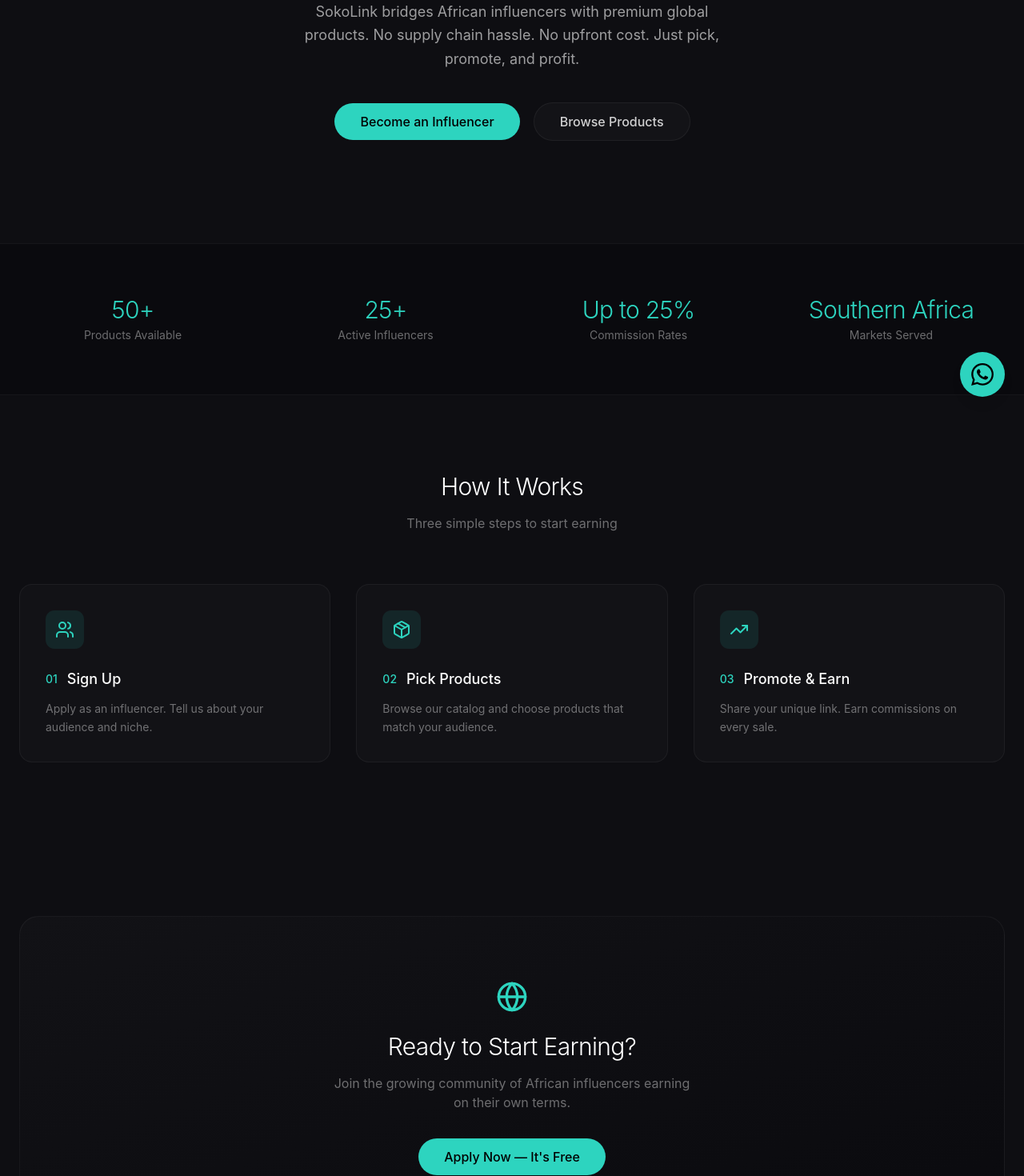
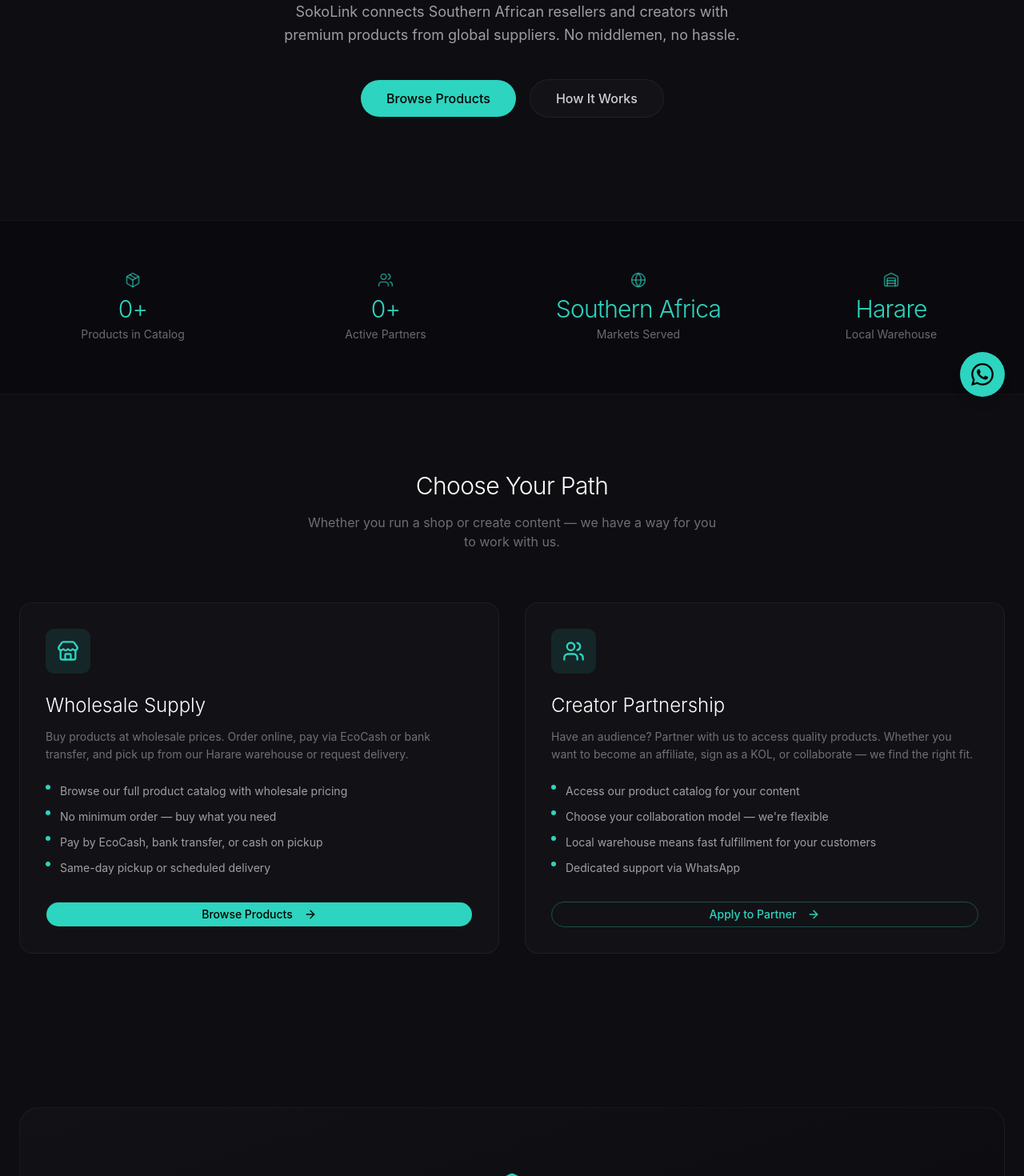
Before and after one commit to SuperbenX/sokolink, a Next.js app: page / in a window 1280 px wide. Shown: the part 280-1750 px from the top of the page at 80% size. Built offline with nearby package versions, Linux system fonts and the light colour scheme; no server answers; the database is empty.

Commit message:
feat: dual-track website (wholesale + creator partnership)

```diff
--- a/src/app/how-it-works/page.tsx
+++ b/src/app/how-it-works/page.tsx
@@ -1,48 +1,79 @@
+"use client"
+
+import { useState } from "react"
 import Link from "next/link"
 import { Button } from "@/components/ui/button"
-import { Users, Package, TrendingUp, DollarSign } from "lucide-react"
+import { cn } from "@/lib/utils"
+import { Store, Users, ShoppingCart, CreditCard, Warehouse, Search, Handshake, Package, BarChart3 } from "lucide-react"
 
-const steps = [
-  {
-    icon: Users,
-    title: "1. Apply & Get Approved",
-    description: "Fill out our simple application form. Tell us about your niche, audience size, and platforms. Most applications are reviewed within 24 hours.",
-  },
-  {
-    icon: Package,
-    title: "2. Browse & Select Products",
-    description: "Access our curated catalog of premium products. Each product shows you the exact commission you'll earn. Request samples for products you want to promote.",
-  },
-  {
-    icon: TrendingUp,
-    title: "3. Promote Your Way",
-    description: "Share your unique referral links on TikTok, Instagram, Facebook, or WhatsApp. Create content that resonates with your audience.",
-  },
-  {
-    icon: DollarSign,
-    title: "4. Earn Commissions",
-    description: "Earn 10-25% commission on every sale through your links. Track your earnings in real-time through your dashboard. Get paid out regularly.",
-  },
+const tabs = [
+  { id: "wholesale", label: "Wholesale", icon: Store },
+  { id: "partnership", label: "Creator Partnership", icon: Users },
 ]
 
-const faqs = [
-  { q: "Who can join?", a: "Anyone with a social media presence in Southern Africa. Whether you have 1,000 or 100,000 followers, you can earn." },
-  { q: "How much can I earn?", a: "Commissions range from 10-25% per sale. An influencer selling 50 items at $30 with 15% commission earns $225." },
-  { q: "How do I get paid?", a: "Payouts are processed via mobile money (EcoCash), bank transfer, or WhatsApp-based payments." },
-  { q: "Do I need to handle shipping?", a: "No. We handle all inventory, packaging, and delivery. You just promote." },
-  { q: "Can I request samples?", a: "Yes! Active influencers can request product samples to review before promoting." },
+const wholesaleSteps = [
+  { icon: Search, title: "1. Browse Catalog", desc: "Explore our product catalog with wholesale prices. Use categories to find what fits your market." },
+  { icon: ShoppingCart, title: "2. Place an Order", desc: "Select products and quantities. No minimum order — buy what you need, when you need it." },
+  { icon: CreditCard, title: "3. Pay via Bank / EcoCash", desc: "We'll confirm your order and provide payment details. Pay via bank transfer, EcoCash, or cash on pickup." },
+  { icon: Warehouse, title: "4. Pickup or Delivery", desc: "Pick up from our Harare warehouse or arrange delivery. Same-day pickup available for in-stock items." },
+]
+
+const partnershipSteps = [
+  { icon: Users, title: "1. Apply to Partner", desc: "Fill out a simple application. Tell us about your platform, audience, and what kind of collaboration interests you." },
+  { icon: Handshake, title: "2. We Discuss the Terms", desc: "Whether you want affiliate commissions, a signed KOL contract, or another arrangement — we find a model that works for both sides." },
+  { icon: Package, title: "3. Access Products", desc: "Get access to our product catalog. Request samples, create content, and start selling or promoting." },
+  { icon: BarChart3, title: "4. Grow Together", desc: "We provide ongoing support, product updates, and flexible terms as your audience and sales grow." },
+]
+
+const wholesaleFaqs = [
+  { q: "What are your wholesale prices?", a: "Wholesale prices are listed on each product page. Contact us for bulk discounts on large orders." },
+  { q: "What payment methods do you accept?", a: "Bank transfer, EcoCash, and cash on pickup at our Harare warehouse." },
+  { q: "Is there a minimum order?", a: "No minimum order. Buy as little or as much as you need." },
+  { q: "Can I pick up from the warehouse?", a: "Yes. Our Harare warehouse is open for same-day pickup on in-stock items." },
+  { q: "Do you deliver?", a: "Yes, we can arrange delivery within Harare and surrounding areas. Contact us for delivery fees." },
+]
+
+const partnershipFaqs = [
+  { q: "Who can apply?", a: "Anyone with a social media presence in Southern Africa — TikTok, Instagram, Facebook, or WhatsApp. Followers of any size welcome." },
+  { q: "What kind of partnership models do you offer?", a: "We're flexible. Affiliate commissions, signed KOL agreements, product collaborations — let's discuss what works for you." },
+  { q: "Do I need to handle shipping?", a: "That depends on the model we agree on. For commission-based partnerships, we can handle fulfillment." },
+  { q: "Can I request samples?", a: "Yes. Active partners can request product samples to review and create content." },
 ]
 
 export default function HowItWorksPage() {
+  const [tab, setTab] = useState("wholesale")
+
+  const steps = tab === "wholesale" ? wholesaleSteps : partnershipSteps
+  const faqs = tab === "wholesale" ? wholesaleFaqs : partnershipFaqs
+
   return (
     <div className="px-6 py-24">
       <div className="mx-auto max-w-3xl text-center">
         <h1 className="text-4xl font-light tracking-[-0.64px] text-white">How It Works</h1>
-        <p className="mt-4 text-base text-white/40">Your path to earning commissions on your terms</p>
+        <p className="mt-4 text-base text-white/40">
+          Two ways to work with SokoLink — choose the path that fits your business.
+        </p>
       </div>
 
-      <div className="mx-auto mt-20 max-w-3xl">
-        <div className="space-y-16">
+      {/* Tabs */}
+      <div className="mx-auto mt-12 flex max-w-md justify-center rounded-2xl border border-white/5 bg-[#121216] p-1.5">
+        {tabs.map((t) => (
+          <button key={t.id} onClick={() => setTab(t.id)}
+            className={cn(
+              "flex items-center gap-2 rounded-xl px-6 py-3 text-sm font-medium transition-all",
+              tab === t.id
+                ? "bg-[#2DD4BF] text-black"
+                : "text-white/40 hover:text-white/80",
+            )}>
+            <t.icon className="h-4 w-4" />
+            {t.label}
+          </button>
+        ))}
+      </div>
+
+      {/* Steps */}
+      <div className="mx-auto mt-16 max-w-3xl">
+        <div className="space-y-12">
           {steps.map((step, i) => (
             <div key={i} className="flex gap-6">
               <div className="flex h-12 w-12 shrink-0 items-center justify-center rounded-xl bg-[#2DD4BF]/10">
@@ -50,15 +81,33 @@
               </div>
               <div>
                 <h3 className="text-xl font-medium text-white">{step.title}</h3>
-                <p className="mt-2 text-base leading-relaxed text-white/60">{step.description}</p>
+                <p className="mt-2 text-base leading-relaxed text-white/60">{step.desc}</p>
               </div>
             </div>
           ))}
         </div>
       </div>
 
+      {/* CTA */}
+      <div className="mt-16 text-center">
+        {tab === "wholesale" ? (
+          <Link href="/products">
+            <Button className="h-12 rounded-full bg-[#2DD4BF] px-8 text-base font-medium text-black hover:bg-[#5EEAD4]">
+              Browse Products
+            </Button>
+          </Link>
+        ) : (
+          <Link href="/apply">
+            <Button className="h-12 rounded-full bg-[#2DD4BF] px-8 text-base font-medium text-black hover:bg-[#5EEAD4]">
+              Apply to Partner
+            </Button>
+          </Link>
+        )}
+      </div>
+
+      {/* FAQ */}
       <div className="mx-auto mt-24 max-w-3xl">
-        <h2 className="text-2xl font-light text-white text-center">Frequently Asked Questions</h2>
+        <h2 className="text-center text-2xl font-light text-white">Frequently Asked Questions</h2>
         <div className="mt-10 space-y-6">
           {faqs.map((faq) => (
             <div key={faq.q} className="rounded-2xl border border-white/5 bg-[#121216] p-6">
@@ -68,14 +117,6 @@
           ))}
         </div>
       </div>
-
-      <div className="mt-16 text-center">
-        <Link href="/apply">
-          <Button className="h-12 rounded-full bg-[#2DD4BF] px-8 text-base font-medium text-black hover:bg-[#5EEAD4]">
-            Apply Now
-          </Button>
-        </Link>
-      </div>
     </div>
   )
 }
--- a/src/app/page.tsx
+++ b/src/app/page.tsx
@@ -1,59 +1,50 @@
 import Link from "next/link"
 import { Button } from "@/components/ui/button"
-import { TrendingUp, Package, Users, Globe } from "lucide-react"
+import { Store, Users, Warehouse, Globe, ArrowRight, Package, ShoppingCart } from "lucide-react"
+import { createClient } from "@/lib/supabase/server"
 
-const stats = [
-  { label: "Products Available", value: "50+" },
-  { label: "Active Influencers", value: "25+" },
-  { label: "Commission Rates", value: "Up to 25%" },
-  { label: "Markets Served", value: "Southern Africa" },
-]
+async function getStats() {
+  const supabase = await createClient()
+  const { count: products } = await supabase.from("products").select("*", { count: "exact", head: true }).eq("status", "active")
+  const { count: partners } = await supabase.from("profiles").select("*", { count: "exact", head: true }).eq("role", "influencer").eq("status", "active")
+  return { products: products ?? 0, partners: partners ?? 0 }
+}
 
-const steps = [
-  {
-    icon: Users,
-    title: "Sign Up",
-    description: "Apply as an influencer. Tell us about your audience and niche.",
-  },
-  {
-    icon: Package,
-    title: "Pick Products",
-    description: "Browse our catalog and choose products that match your audience.",
-  },
-  {
-    icon: TrendingUp,
-    title: "Promote & Earn",
-    description: "Share your unique link. Earn commissions on every sale.",
-  },
-]
+export default async function Home() {
+  const stats = await getStats()
 
-export default function Home() {
+  const statItems = [
+    { label: "Products in Catalog", value: stats.products + "+", icon: Package },
+    { label: "Active Partners", value: stats.partners + "+", icon: Users },
+    { label: "Markets Served", value: "Southern Africa", icon: Globe },
+    { label: "Local Warehouse", value: "Harare", icon: Warehouse },
+  ]
+
   return (
     <>
+      {/* Hero */}
       <section className="relative overflow-hidden px-6 pb-32 pt-24 sm:pt-32">
         <div className="mx-auto max-w-7xl">
           <div className="mx-auto max-w-3xl text-center">
             <h1 className="text-5xl font-light leading-[1.07] tracking-[-0.96px] text-white sm:text-6xl">
-              Connect.{" "}
-              <span className="text-gradient">Create.</span>{" "}
-              Earn.
+              Source.{" "}
+              <span className="text-gradient">Sell.</span>{" "}
+              Scale.
             </h1>
             <p className="mx-auto mt-6 max-w-xl text-lg leading-relaxed text-white/60">
-              SokoLink bridges African influencers with premium global products.
-              No supply chain hassle. No upfront cost. Just pick, promote, and profit.
+              SokoLink connects Southern African resellers and creators with premium products
+              from global suppliers. No middlemen, no hassle.
             </p>
             <div className="mt-10 flex items-center justify-center gap-4">
-              <Link href="/apply">
+              <Link href="/products">
                 <Button className="h-12 rounded-full bg-[#2DD4BF] px-8 text-base font-medium text-black hover:bg-[#5EEAD4]">
-                  Become an Influencer
+                  Browse Products
                 </Button>
               </Link>
-              <Link href="/products">
-                <Button
-                  variant="outline"
-                  className="h-12 rounded-full border-white/10 bg-white/5 px-8 text-base text-white/80 hover:bg-white/10"
-                >
-                  Browse Products
+              <Link href="/how-it-works">
+                <Button variant="outline"
+                  className="h-12 rounded-full border-white/10 bg-white/5 px-8 text-base text-white/80 hover:bg-white/10">
+                  How It Works
                 </Button>
               </Link>
             </div>
@@ -61,66 +52,113 @@
         </div>
       </section>
 
+      {/* Stats */}
       <section className="border-y border-white/5 bg-[#0a0a0e]">
         <div className="mx-auto max-w-7xl px-6 py-16">
           <div className="grid grid-cols-2 gap-8 md:grid-cols-4">
-            {stats.map((stat) => (
-              <div key={stat.label} className="text-center">
-                <div className="text-3xl font-light tracking-tight text-[#2DD4BF]">
-                  {stat.value}
+            {statItems.map((s) => (
+              <div key={s.label} className="text-center">
+                <div className="flex justify-center">
+                  <s.icon className="h-5 w-5 text-[#2DD4BF]/60" />
                 </div>
-                <div className="mt-1 text-sm text-white/40">{stat.label}</div>
+                <div className="mt-2 text-3xl font-light tracking-tight text-[#2DD4BF]">
+                  {typeof s.value === "number" ? s.value : s.value}
+                </div>
+                <div className="mt-1 text-sm text-white/40">{s.label}</div>
               </div>
             ))}
           </div>
         </div>
       </section>
 
+      {/* Two Paths */}
       <section className="px-6 py-24">
         <div className="mx-auto max-w-7xl">
-          <h2 className="text-center text-3xl font-light tracking-[-0.64px] text-white">
-            How It Works
-          </h2>
-          <p className="mx-auto mt-4 max-w-md text-center text-base text-white/40">
-            Three simple steps to start earning
-          </p>
-          <div className="mt-16 grid gap-8 md:grid-cols-3">
-            {steps.map((step, i) => (
-              <div
-                key={step.title}
-                className="group rounded-2xl border border-white/5 bg-[#121216] p-8 transition-colors hover:border-white/10"
-              >
-                <div className="flex h-12 w-12 items-center justify-center rounded-xl bg-[#2DD4BF]/10">
-                  <step.icon className="h-6 w-6 text-[#2DD4BF]" />
-                </div>
-                <div className="mt-6 flex items-center gap-3">
-                  <span className="text-sm font-medium text-[#2DD4BF]">0{i + 1}</span>
-                  <h3 className="text-lg font-medium text-white">{step.title}</h3>
-                </div>
-                <p className="mt-3 text-sm leading-relaxed text-white/40">
-                  {step.description}
-                </p>
+          <div className="text-center">
+            <h2 className="text-3xl font-light tracking-[-0.64px] text-white">Choose Your Path</h2>
+            <p className="mx-auto mt-4 max-w-lg text-base text-white/40">
+              Whether you run a shop or create content — we have a way for you to work with us.
+            </p>
+          </div>
+
+          <div className="mt-16 grid gap-8 md:grid-cols-2">
+            {/* Track A: Wholesale */}
+            <div className="group rounded-2xl border border-white/5 bg-[#121216] p-8 transition-all hover:border-white/10">
+              <div className="flex h-14 w-14 items-center justify-center rounded-xl bg-[#2DD4BF]/10">
+                <Store className="h-7 w-7 text-[#2DD4BF]" />
               </div>
-            ))}
+              <h3 className="mt-6 text-2xl font-light text-white">Wholesale Supply</h3>
+              <p className="mt-3 text-sm leading-relaxed text-white/40">
+                Buy products at wholesale prices. Order online, pay via EcoCash or bank transfer,
+                and pick up from our Harare warehouse or request delivery.
+              </p>
+              <ul className="mt-6 space-y-3">
+                {["Browse our full product catalog with wholesale pricing", "No minimum order — buy what you need", "Pay by EcoCash, bank transfer, or cash on pickup", "Same-day pickup or scheduled delivery"].map((item) => (
+                  <li key={item} className="flex items-start gap-3 text-sm text-white/60">
+                    <span className="mt-0.5 h-1.5 w-1.5 shrink-0 rounded-full bg-[#2DD4BF]" />
+                    {item}
+                  </li>
+                ))}
+              </ul>
+              <Link href="/products">
+                <Button className="mt-8 w-full rounded-full bg-[#2DD4BF] text-black hover:bg-[#5EEAD4]">
+                  Browse Products <ArrowRight className="ml-2 h-4 w-4" />
+                </Button>
+              </Link>
+            </div>
+
+            {/* Track B: Creator Partnership */}
+            <div className="group rounded-2xl border border-white/5 bg-[#121216] p-8 transition-all hover:border-white/10">
+              <div className="flex h-14 w-14 items-center justify-center rounded-xl bg-[#2DD4BF]/10">
+                <Users className="h-7 w-7 text-[#2DD4BF]" />
+              </div>
+              <h3 className="mt-6 text-2xl font-light text-white">Creator Partnership</h3>
+              <p className="mt-3 text-sm leading-relaxed text-white/40">
+                Have an audience? Partner with us to access quality products. Whether you want
+                to become an affiliate, sign as a KOL, or collaborate — we find the right fit.
+              </p>
+              <ul className="mt-6 space-y-3">
+                {["Access our product catalog for your content", "Choose your collaboration model — we're flexible", "Local warehouse means fast fulfillment for your customers", "Dedicated support via WhatsApp"].map((item) => (
+                  <li key={item} className="flex items-start gap-3 text-sm text-white/60">
+                    <span className="mt-0.5 h-1.5 w-1.5 shrink-0 rounded-full bg-[#2DD4BF]" />
+                    {item}
+                  </li>
+                ))}
+              </ul>
+              <Link href="/apply">
+                <Button className="mt-8 w-full rounded-full border border-[#2DD4BF]/30 bg-transparent text-[#2DD4BF] hover:bg-[#2DD4BF]/10">
+                  Apply to Partner <ArrowRight className="ml-2 h-4 w-4" />
+                </Button>
+              </Link>
+            </div>
           </div>
         </div>
       </section>
 
+      {/* CTA */}
       <section className="px-6 py-24">
         <div className="mx-auto max-w-7xl">
           <div className="overflow-hidden rounded-3xl border border-white/5 bg-gradient-to-br from-[#121216] to-[#0a0a0e] px-8 py-20 text-center">
-            <Globe className="mx-auto h-10 w-10 text-[#2DD4BF]" />
+            <Warehouse className="mx-auto h-10 w-10 text-[#2DD4BF]" />
             <h2 className="mt-6 text-3xl font-light tracking-[-0.64px] text-white">
-              Ready to Start Earning?
+              Products in Stock, Ready to Go
             </h2>
             <p className="mx-auto mt-4 max-w-md text-base text-white/40">
-              Join the growing community of African influencers earning on their own terms.
+              Our Harare warehouse is stocked. Browse the catalog or reach out to discuss partnership opportunities.
             </p>
-            <Link href="/apply">
-              <Button className="mt-8 h-12 rounded-full bg-[#2DD4BF] px-8 text-base font-medium text-black hover:bg-[#5EEAD4]">
-                Apply Now &mdash; It&apos;s Free
-              </Button>
-            </Link>
+            <div className="mt-8 flex items-center justify-center gap-4">
+              <Link href="/products">
+                <Button className="h-12 rounded-full bg-[#2DD4BF] px-8 text-base font-medium text-black hover:bg-[#5EEAD4]">
+                  View Catalog
+                </Button>
+              </Link>
+              <Link href="/contact">
+                <Button variant="outline"
+                  className="h-12 rounded-full border-white/10 bg-white/5 px-8 text-base text-white/80 hover:bg-white/10">
+                  Contact Us
+                </Button>
+              </Link>
+            </div>
           </div>
         </div>
       </section>
--- a/src/app/products/page.tsx
+++ b/src/app/products/page.tsx
@@ -11,7 +11,7 @@
         <div className="text-center">
           <h1 className="text-4xl font-light tracking-[-0.64px] text-white">Products</h1>
           <p className="mt-4 text-base text-white/40">
-            Browse products available for promotion. All prices in USD.
+            Browse our catalog at wholesale prices. All prices in USD.
           </p>
         </div>
         <ProductGrid products={products} categories={categories} />
--- a/src/components/layout/Footer.tsx
+++ b/src/components/layout/Footer.tsx
@@ -6,10 +6,10 @@
     { href: "/contact", label: "Contact" },
     { href: "/how-it-works", label: "How It Works" },
   ],
-  "For Influencers": [
-    { href: "/apply", label: "Join Now" },
+  "Partnerships": [
+    { href: "/how-it-works", label: "How It Works" },
+    { href: "/apply", label: "Apply to Partner" },
     { href: "/products", label: "Browse Products" },
-    { href: "/how-it-works", label: "Commission Model" },
   ],
   Support: [
     { href: "/contact", label: "Help Center" },
@@ -27,7 +27,7 @@
               Soko<span className="text-[#2DD4BF]">Link</span>
             </Link>
             <p className="mt-3 text-sm text-white/40 leading-relaxed max-w-xs">
-              Connecting African influencers with premium products. Your marketplace, your commission.
+              Connecting Southern Africa with premium global products. Wholesale & partnership.
             </p>
           </div>
           {Object.entries(footerLinks).map(([title, links]) => (
```
